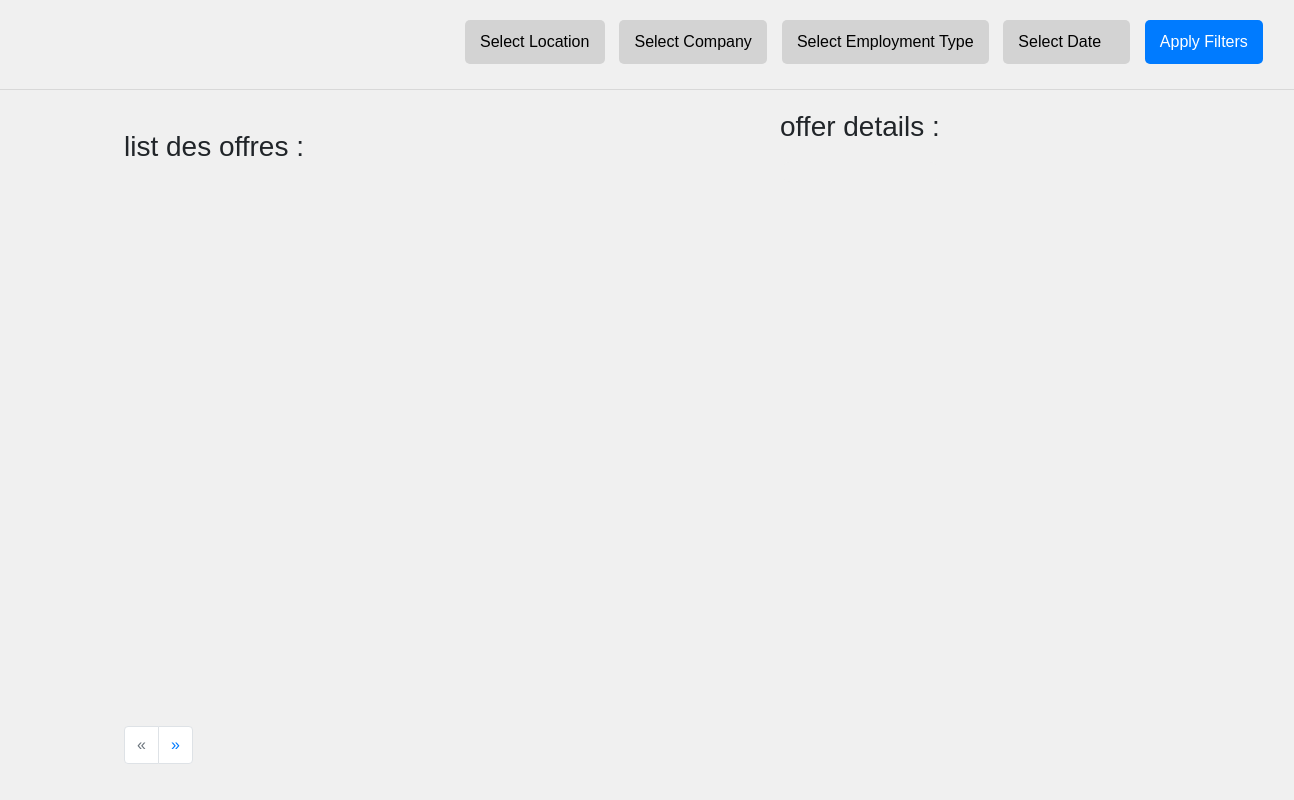
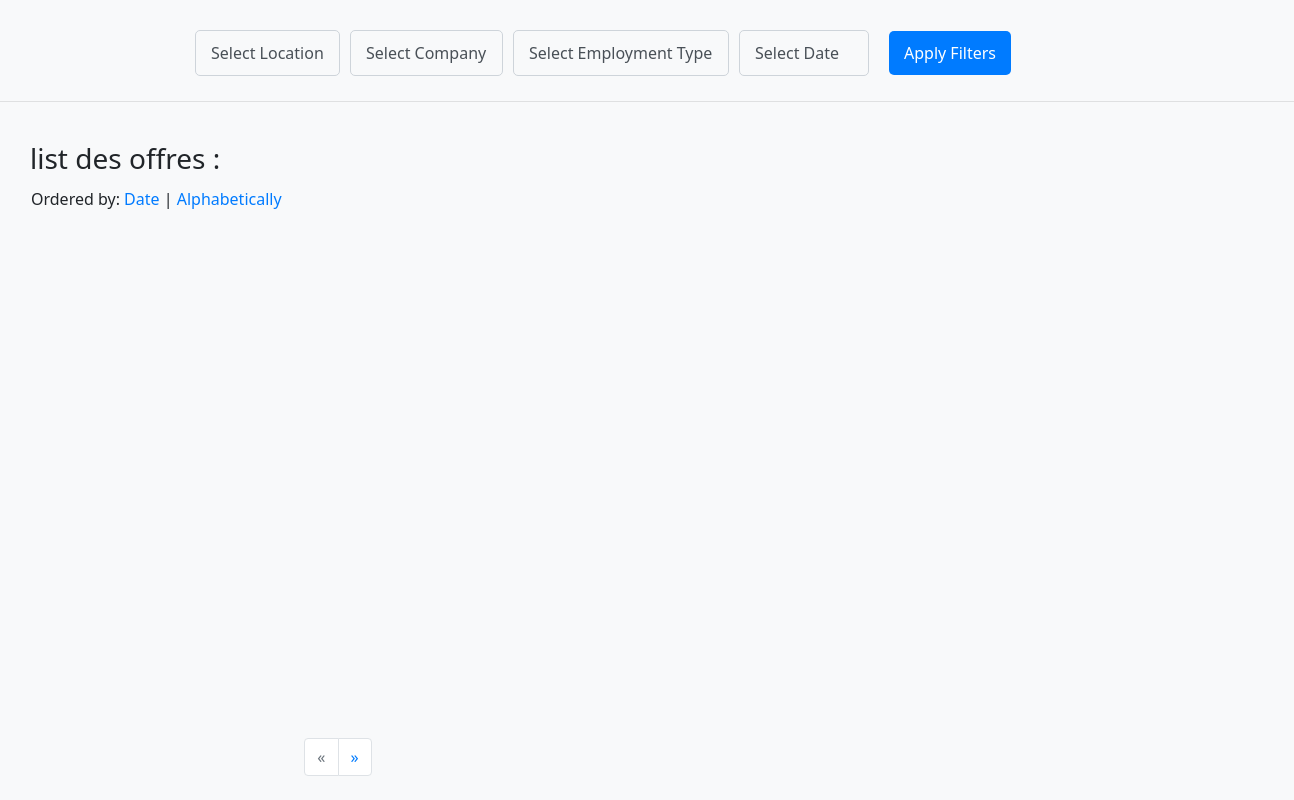
Before and after one commit to IdoudiMohamedAmine/flaskProject, a Flask app: page /offer in a window 1640 px wide. Shown: the whole page, without its empty margins (40-1334 px from the left). Run offline with Flask 3, Linux system fonts and the light colour scheme; data that the repository does not hold is empty; some libraries are stand-ins or nearby versions.

Commit message:
css set workin on the multy lang

```diff
--- a/app.py
+++ b/app.py
@@ -54,9 +54,10 @@ def offer():
         company_filter = request.form.get('companyFilter')
         employment_type_filter = request.form.get('employmentTypeFilter')
         date_filter = request.form.get('dateFilter')
+        sort_by = request.args.get('sort_by', 'date')  # Default sort by date
 
         print(
-            f"Filters - Location: {location_filter}, Company: {company_filter}, Employment Type: {employment_type_filter}, Date: {date_filter}")
+            f"Filters - Location: {location_filter}, Company: {company_filter}, Employment Type: {employment_type_filter}, Date: {date_filter}, Sort By: {sort_by}")
 
         # Construct a dynamic query based on filters
         query_filters = [{"range": {"date_publication": {"lte": "now"}}},  # Publication date is today or before
@@ -80,15 +81,16 @@ def offer():
         # Construct the final query
         final_query = {"bool": {"must": query_filters}}
 
+        # Sort logic
+        if sort_by == 'date':
+            sort_criteria = [{"date_publication": {"order": "desc"}}]
+        elif sort_by == 'title':
+            sort_criteria = [{"job_title": {"order": "asc"}}]
+
         # Fetch offers from Elasticsearch using the constructed query
-        response = db.search(
-            index="offres_emploi",
-            body={
-                "from": start,
-                "size": per_page,
-                "query": final_query
-            }
-        )
+        response = db.search(index="offres_emploi", body={"from": start, "size": per_page, "query": final_query, "sort": sort_criteria})
+        total_offers_response = db.count(index="offres_emploi", body={"query": final_query})
+        total_offers = total_offers_response['count']
         responseforFilters = db.search(index="offres_emploi", body={"query": {"match_all": {}}}, size=100)
 
         companies = set()
@@ -115,20 +117,18 @@ def offer():
         total_offers = total_offers_response['count']
         total_pages = (total_offers + per_page - 1) // per_page
 
-
     except exceptions.ElasticsearchException as e:
-        list_companies =[]
+        list_companies = []
         list_locations = []
         list_employment_types = []
         offres = []
         total_pages = 0
         page = 1
-
     return render_template('offer_client_side.html', total_pages=total_pages, page=page, offres=offres,
                            list_locations=list_locations, list_companies=list_companies,
                            list_employment_types=list_employment_types, location_filter=location_filter,
                            company_filter=company_filter, employment_type_filter=employment_type_filter,
-                           date_filter=date_filter)
+                           date_filter=date_filter, offerNumber=total_offers, sort_by=sort_by)
 
 
 # *************** define the API routes ***********************
--- a/templates/offer_client_side.html
+++ b/templates/offer_client_side.html
@@ -7,10 +7,6 @@
     <link rel="stylesheet" href="https://stackpath.bootstrapcdn.com/bootstrap/4.5.2/css/bootstrap.min.css">
     <script src="//cdn.jsdelivr.net/npm/sweetalert2@11"></script>
     <script>
-        document.addEventListener('DOMContentLoaded', function () {
-            updateOfferDetailsStyle();
-        });
-
         function applicationSuccess() {
             const form = document.getElementById('applicationForm');
             const formData = new FormData(form);
@@ -108,16 +104,20 @@
             details.style.display = 'block'; // Ensure the details are visible
 
             const offerDetailsContainer = document.getElementById('offerDetails');
-            document.getElementById('offer_id').value = details.querySelector('#id').textContent;
-            console.log(details.querySelector('#id').textContent);
-            console.log(document.getElementById('offer_id').value);
+            offerDetailsContainer.style.width = '150%';
+            offerDetailsContainer.style.backgroundColor = '#fff'; // Same background as the offer item
+            offerDetailsContainer.style.border = '2px solid black';
+            offerDetailsContainer.style.borderRadius = '10px';
+            offerDetailsContainer.style.padding = '10px';
+            offerDetailsContainer.style.marginTop = '105px';
+            offerDetailsContainer.style.marginLeft = 'auto';
+            offerDetailsContainer.style.marginRight = 'auto';
+            offerDetailsContainer.style.height = 'calc(100vh - 150px)';
 
             offerDetailsContainer.innerHTML = ''; // Clear previous details
             offerDetailsContainer.appendChild(details); // Add new details
-
             // Remove IDs to avoid duplicate IDs in the document
             details.querySelectorAll('[id]').forEach(element => element.removeAttribute('id'));
-
         }
 
         document.addEventListener('DOMContentLoaded', function () {
@@ -149,35 +149,42 @@
         body {
             margin: 0;
             padding: 0;
-
-            background-color: #f0f0f0;
-            font-family: Arial, sans-serif;
+            font-family: "Noto Sans", "Helvetica Neue", Helvetica, Arial, sans-serif;
+            background-color: #f8f9fa;
         }
 
         .container {
-            display: block;
-            margin-left: 490px;
-            margin-right: auto;
-            width: 100%;
+            margin: 20px auto;
+            width: 80%;
+            max-width: 1200px;
+        }
+
+        .container form {
+            display: flex;
+            align-items: center; /* Align items vertically in the center */
+            flex-wrap: wrap; /* Allow elements to wrap to next line if necessary */
 
         }
 
         .container form > div {
-            display: inline-block; /* Makes each div inline */
-            margin-right: 10px; /* Adds some space between the elements */
+            display: inline-block;
+            margin-right: 10px;
         }
 
-        .container label, .container select {
-            display: block; /* Ensures the label and select are on separate lines within their div */
-            margin-bottom: 5px; /* Adds some space below each label */
+        .container label,
+        .container select {
+            display: block;
+
         }
 
         .container button {
-            vertical-align: top; /* Aligns the button with the top of the form elements */
+            vertical-align: top;
+            margin-left: 10px; /* Adjust spacing between filters and button */
         }
 
-        #offersList, #offerDetails {
-            width: 50%;
+        #offersList,
+        #offerDetails {
+            width: 100%;
             padding: 10px;
             box-sizing: border-box;
         }
@@ -186,160 +193,207 @@
             flex: 1;
             overflow-y: auto;
             margin-bottom: 20px;
-            width: 100%;
         }
 
         #offersList div {
             cursor: pointer;
-            padding: 5px;
-            margin-bottom: 5px;
-            background-color: #f0f0f0;
+            padding: 10px;
+            margin-bottom: 10px;
+            background-color: #fff;
             border-radius: 10px;
-            border: 2px solid #000;
+            border: 1px solid #dee2e6;
+            transition: box-shadow 0.3s;
+        }
 
+        #offersList div:hover {
+            box-shadow: 0 4px 8px rgba(0, 0, 0, 0.1);
         }
 
         #offers {
             display: flex;
             height: calc(100vh - 150px);
-            margin: 20px auto; /* Center horizontally and keep the vertical margin */
-            width: 80%; /* Adjust the width as needed for centering */
+            margin: 20px auto;
+            width: 100%;
         }
 
         .containerr {
             display: flex;
+            margin-left: 50px;
             flex-direction: column;
-            width: 50%;
-            height: calc(100vh - 150px); /* Adjusted to fit the viewport */
+            width: 40%; /* Adjust width as needed */
+            height: 100%;
             margin-top: 20px;
-            justify-content: center;
+            justify-content: flex-start;
+            align-content: space-between;
         }
 
-
         form {
-            width: 100%; /* Adjust as needed */
-            margin-bottom: 20px; /* Space between form and offers list */
+            width: 100%;
+            margin-bottom: 20px;
         }
 
         .overlay-container {
-            display: none; /* Initially hidden */
-            position: fixed; /* Overlay is positioned relative to the viewport */
+            display: none;
+            position: fixed;
             top: 0;
             left: 0;
-            width: 100%; /* Full width */
-            height: 100%; /* Full height */
-            background-color: rgba(0, 0, 0, 0.5); /* Semi-transparent background */
-            z-index: 1000; /* Ensures overlay is on top of other content */
-            justify-content: center; /* Center horizontally */
-            align-items: center; /* Center vertically */
+            width: 100%;
+            height: 100%;
+            background-color: rgba(0, 0, 0, 0.5);
+            z-index: 1000;
+            justify-content: center;
+            align-items: center;
         }
 
         .popup-box {
-            background-color: #fff; /* White background for the popup */
-            padding: 20px; /* Padding around the content */
-            border-radius: 5px; /* Rounded corners */
-            box-shadow: 0 4px 8px rgba(0, 0, 0, 0.1); /* Slight shadow for depth */
-            width: 50%; /* Width of the popup */
-            max-width: 500px; /* Maximum width */
+            background-color: #fff;
+            padding: 20px;
+            border-radius: 10px;
+            box-shadow: 0 4px 8px rgba(0, 0, 0, 0.1);
+            width: 100%;
+            max-width: 600px;
         }
 
-        /* When .show class is added to .overlay-container */
         .overlay-container.show {
-            display: flex; /* Make the overlay visible */
+            display: flex;
         }
 
         .filter {
-            background-color: #d3d3d3; /* Button-like blue background */
-            color: black; /* White text color */
-            padding: 10px 15px; /* Padding to increase the size, similar to a button */
-            border: none; /* Remove the default border */
-            border-radius: 5px; /* Rounded corners */
-            cursor: pointer; /* Change cursor to pointer to indicate it's clickable */
-            outline: none; /* Remove the outline to mimic button style */
-            -webkit-appearance: none; /* Remove default browser styling */
-            -moz-appearance: none; /* Remove default browser styling */
-            appearance: none; /* Remove default browser styling */
-            position: relative; /* Needed for custom arrow positioning */
+            background-color: #f8f9fa;
+            color: #495057;
+            padding: 10px 15px;
+            border: 1px solid #ced4da;
+            border-radius: 5px;
+            cursor: pointer;
+            outline: none;
+            -webkit-appearance: none;
+            -moz-appearance: none;
+            appearance: none;
+            position: relative;
         }
 
         .filter:focus {
-            background-color: #b3b3b3; /* Darker shade for focus state */
-            box-shadow: 0 0 0 0.2rem rgba(0, 123, 255, .25); /* Bootstrap-like focus shadow */
+            background-color: #e9ecef;
+            box-shadow: 0 0 0 0.2rem rgba(0, 123, 255, 0.25);
         }
 
-        .offer-details-container {
-            display: flex;
-            flex-direction: column;
-            align-items: flex-start; /* Aligns items to the start of the container */
-        }
-
-        /* Custom arrow */
-        .filter::-ms-expand {
-            display: none; /* Hide the default arrow in IE */
-        }
-
-        .filter::after {
-            content: '\25BC'; /* Down arrow */
-            position: absolute;
-            top: 50%;
-            right: 15px;
-            transform: translateY(-50%);
-            color: #000000; /* Arrow color */
-            pointer-events: none; /* Prevent arrow from being clickable */
-        }
-
-        /* Adjust the div that wraps the select to inline-block for alignment */
         .filterDiv {
             display: inline-block;
-            margin-right: 10px; /* Space between filters */
+            margin-right: 10px;
+            margin-bottom: 5px; /* Adjust spacing between filter elements */
         }
 
         .btn-primary {
-            padding: 10px 15px; /* Match the padding of .filter */
-            font-size: 16px; /* Match the font size of .filter */
-            border: none; /* Assuming .filter has no border */
-            border-radius: 5px; /* Match the border-radius of .filter */
-            cursor: pointer; /* Ensure it's clear the button is clickable */
+            padding: 10px 15px;
+            font-size: 16px;
+            border: none;
+            border-radius: 5px;
+            cursor: pointer;
         }
 
-        /* Adjustments for hover state to maintain visual feedback */
         .btn-primary:hover {
-            background-color: #218838; /* Darker shade for hover effect */
+            background-color: #218838;
             border-color: #1e7e34;
         }
 
-        .container .filterDiv, .container button {
-            margin-top: 20px; /* Adjust the value as needed */
+        .container .filterDiv,
+        .container button {
+            margin-top: 5px; /* Adjust margin between filters and other elements */
         }
 
         .scrollable-content {
-            max-height: 450px; /* Adjust based on your needs */
+            max-height: 450px;
             overflow-y: auto;
         }
 
         .scrollable-content p {
-            margin: 10px 0; /* Adds vertical spacing between paragraphs */
-            padding: 5px; /* Adds padding inside each paragraph */
+            margin: 10px 0;
+            padding: 5px;
         }
 
         .scrollable-content hr {
-            margin: 10px 0; /* Adds vertical spacing above and below each <hr> */
+            margin: 10px 0;
         }
 
-        #offerDetails {
-            width: 100%; /* Shrink the width as needed */
-            background-color: #f0f0f0;
-            border-radius: 10px;
-            margin-top: 10px; /* Adjust if needed */
-            margin-left: auto; /* Center the offer details if it's not nested inside #offers */
-            margin-right: auto;
+        h3 {
+            margin-bottom: 20px;
         }
 
+        .pagination-container {
+            display: flex;
+            justify-content: center;
+            margin-top: 20px; /* Adjust margin as needed */
+        }
+
+        .pagination .page-item.disabled .page-link {
+            color: #6c757d;
+            pointer-events: none;
+            background-color: #fff;
+            border-color: #dee2e6;
+        }
+
+        .pagination .page-item.active .page-link {
+            z-index: 3;
+            color: #fff;
+            background-color: #007bff;
+            border-color: #007bff;
+        }
+
+        .pagination .page-link {
+            position: relative;
+            display: block;
+            padding: 0.5rem 0.75rem;
+            margin-left: -1px;
+            line-height: 1.25;
+            color: #007bff;
+            background-color: #fff;
+            border: 1px solid #dee2e6;
+        }
+
+        .pagination .page-link:hover {
+            z-index: 2;
+            color: #0056b3;
+            text-decoration: none;
+            background-color: #e9ecef;
+            border-color: #dee2e6;
+        }
+
+        .pagination .page-link:focus {
+            z-index: 3;
+            outline: none;
+            box-shadow: 0 0 0 0.2rem rgba(38, 143, 255, 0.25);
+        }
+
+        .container .btn-primary,
+        .container .filter {
+            margin-top: 5px; /* Adjust margin between filters and other elements */
+        }
+
+        #header3 {
+            margin-left: 20px;
+            margin-bottom: 10px; /* Adjust margin as needed */
+        }
+
+        table {
+            margin-left: 20px;
+            width: 100%;
+            align-content: center;
+        }
+
+        table td {
+            vertical-align: middle; /* Vertical alignment */
+        }
+
+        .pagination-container {
+            margin-top: 20px; /* Adjust margin as needed */
+        }
     </style>
+
+
 </head>
 <body>
 <div class="container">
-    <form id="filterForm" method="POST" action="/offer">
+    <form id="filterForm" method="POST" action="/offer" style="display: flex; align-items: center;">
         <div class="filterDiv">
             <select id="locationFilter" class="filter" name="locationFilter">
                 <option value="">Select Location</option>
@@ -386,7 +440,20 @@
 <hr>
 <div id="offers">
     <div class="containerr">
-        <h3>list des offres : </h3>
+        <h3 id="header3">list des offres : </h3>
+        <table>
+            <tr>
+                <td>Ordered by:
+                    <a href="{{ url_for('offer', page=page, sort='date') }}">Date</a> |
+                    <a href="{{ url_for('offer', page=page, sort='title') }}">Alphabetically</a>
+                </td>
+                <td>
+                    {% if offerNumber %}number of offers : {{ offerNumber }}{% endif %}
+                </td>
+            </tr>
+        </table>
+
+
         <div id="offersList">
             {% for offer in offres %}
                 <div class="offer" onclick="showOfferDetails(this)" data-publication-date="{{ offer.date_publication }}"
@@ -460,7 +527,6 @@
     </div>
 
     <div class="offer-details-container">
-        <h3>offer details : </h3>
         <div id="offerDetails">
             <!-- Offer details will be displayed here -->
         </div>
```
